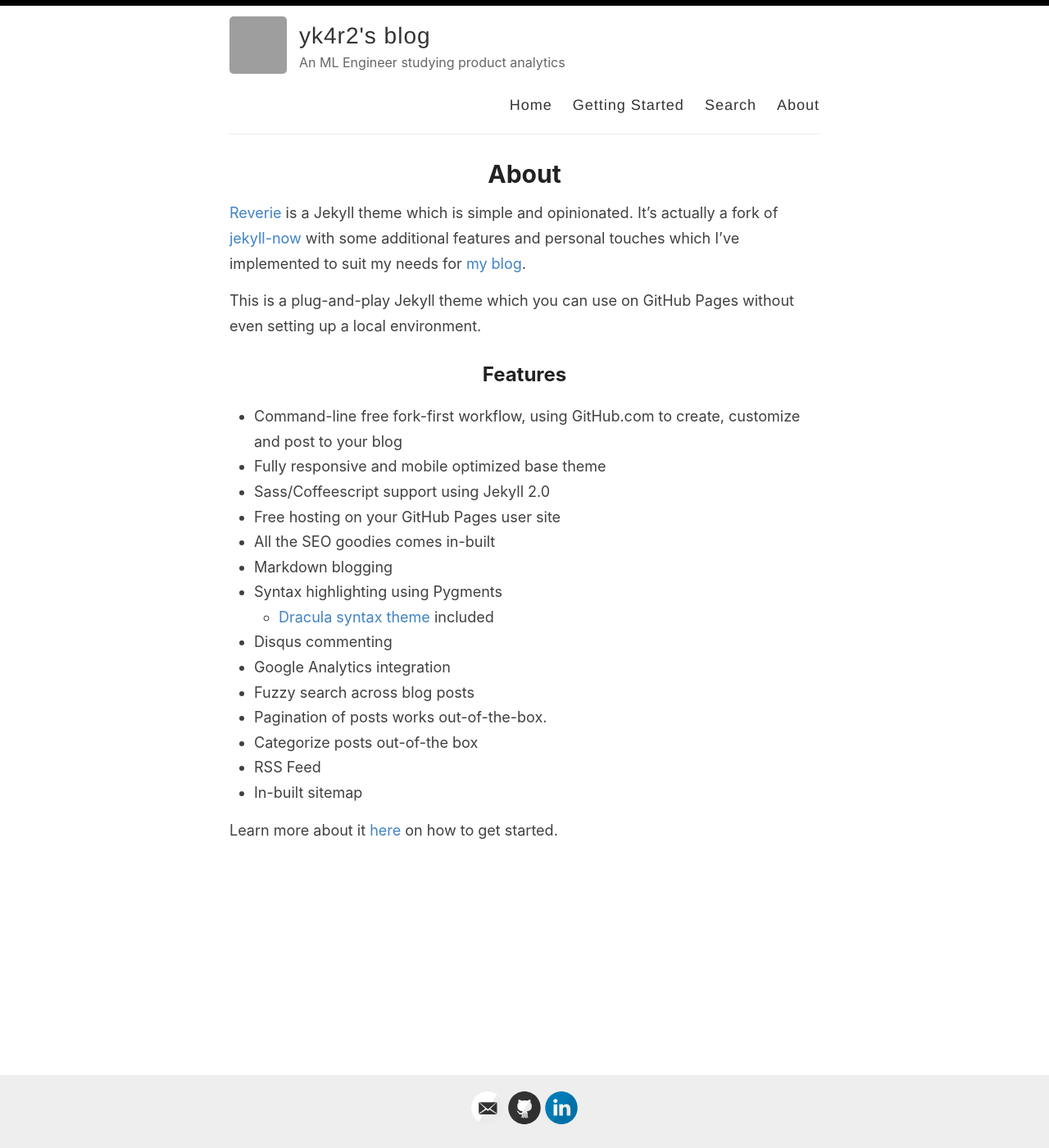
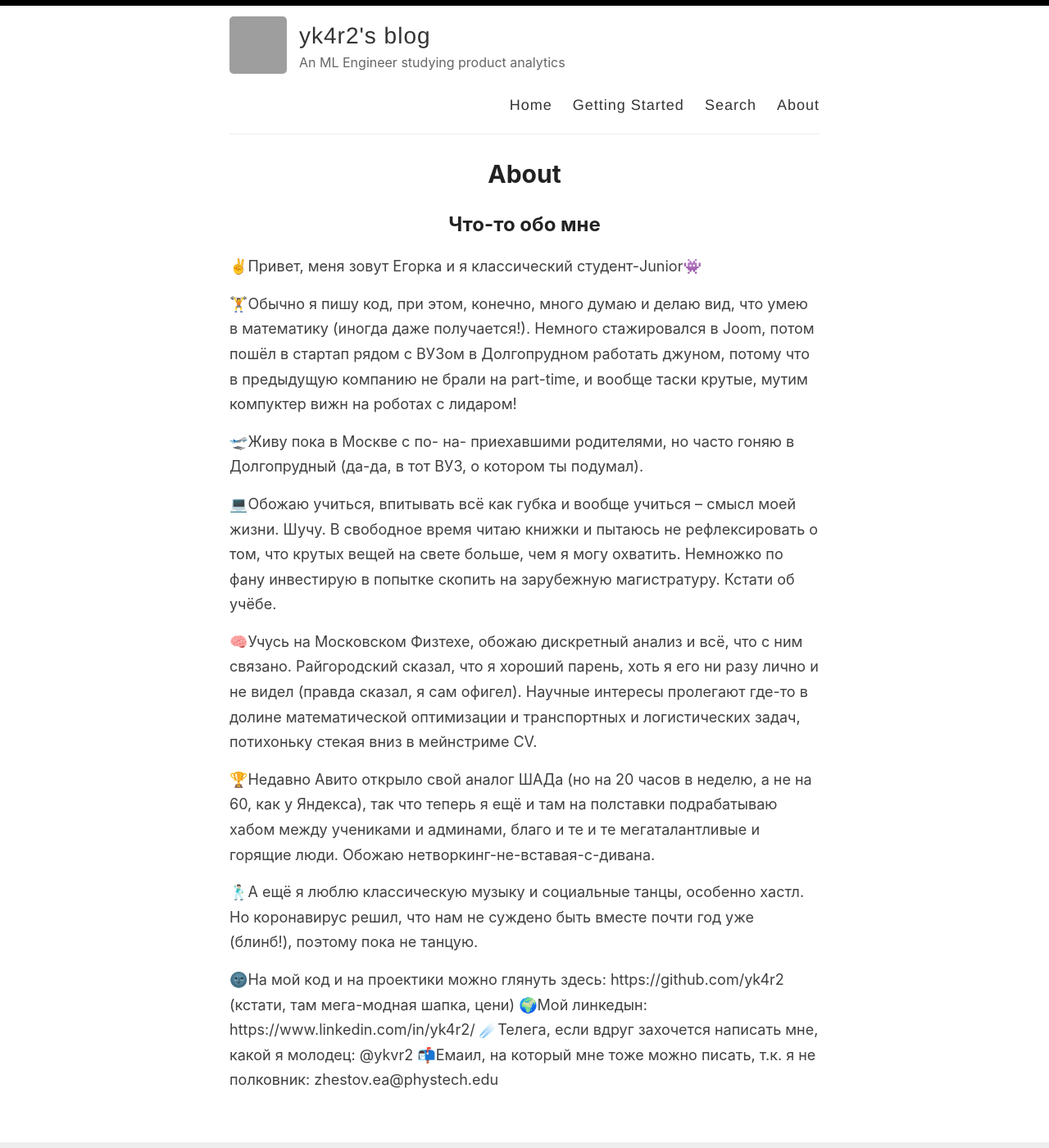
Before and after one commit to yk4r2/yk4r2.github.io, a Jekyll site: the page built from _pages/about.md, in a window 1280 px wide and 1400 px high. Shown: the whole window at 82% size. Built offline with Jekyll 4.4.1, drawn with Linux system fonts in a browser that asks for light colours; grey boxes are pictures that could not be loaded.

Commit message:
Update about.md

```diff
--- a/_pages/about.md
+++ b/_pages/about.md
@@ -4,26 +4,24 @@
 permalink: /about/
 ---
 
-[Reverie](https://github.com/amitmerchant1990/reverie) is a Jekyll theme which is simple and opinionated. It's actually a fork of [jekyll-now](https://github.com/barryclark/jekyll-now) with some additional features and personal touches which I've implemented to suit my needs for [my blog](https://www.amitmerchant.com).
+## Что-то обо мне
 
-This is a plug-and-play Jekyll theme which you can use on GitHub Pages without even setting up a local environment.
+✌️Привет, меня зовут Егорка и я классический студент-Junior👾
 
-## Features
+🏋Обычно я пишу код, при этом, конечно, много думаю и делаю вид, что умею в математику (иногда даже получается!). Немного стажировался в Joom, потом пошёл в стартап рядом с ВУЗом в Долгопрудном работать джуном, потому что в предыдущую компанию не брали на part-time, и вообще таски крутые, мутим компуктер вижн на роботах с лидаром!
 
-- Command-line free fork-first workflow, using GitHub.com to create, customize and post to your blog
-- Fully responsive and mobile optimized base theme
-- Sass/Coffeescript support using Jekyll 2.0
-- Free hosting on your GitHub Pages user site
-- All the SEO goodies comes in-built
-- Markdown blogging
-- Syntax highlighting using Pygments
-    - [Dracula syntax theme](https://draculatheme.com/) included
-- Disqus commenting
-- Google Analytics integration
-- Fuzzy search across blog posts
-- Pagination of posts works out-of-the-box.
-- Categorize posts out-of-the box
-- RSS Feed
-- In-built sitemap
+🛫Живу пока в Москве с по- на- приехавшими родителями, но часто гоняю в Долгопрудный (да-да, в тот ВУЗ, о котором ты подумал).
 
-Learn more about it [here](https://github.com/amitmerchant1990/reverie) on how to get started.
+💻Обожаю учиться, впитывать всё как губка и вообще учиться – смысл моей жизни. Шучу. В свободное время читаю книжки и пытаюсь не рефлексировать о том, что крутых вещей на свете больше, чем я могу охватить. Немножко по фану инвестирую в попытке скопить на зарубежную магистратуру. Кстати об учёбе.
+
+🧠Учусь на Московском Физтехе, обожаю дискретный анализ и всё, что с ним связано. Райгородский сказал, что я хороший парень, хоть я его ни разу лично и не видел (правда сказал, я сам офигел).
+Научные интересы пролегают где-то в долине математической оптимизации и транспортных и логистических задач, потихоньку стекая вниз в мейнстриме CV.
+
+🏆Недавно Авито открыло свой аналог ШАДа (но на 20 часов в неделю, а не на 60, как у Яндекса), так что теперь я ещё и там на полставки подрабатываю хабом между учениками и админами, благо и те и те мегаталантливые и горящие люди. Обожаю нетворкинг-не-вставая-с-дивана.
+
+🕺🏻А ещё я люблю классическую музыку и социальные танцы, особенно хастл. Но коронавирус решил, что нам не суждено быть вместе почти год уже (блинб!), поэтому пока не танцую.
+
+🌚На мой код и на проектики можно глянуть здесь: https://github.com/yk4r2 (кстати, там мега-модная шапка, цени)
+🌍Мой линкедын: https://www.linkedin.com/in/yk4r2/
+☄️Телега, если вдруг захочется написать мне, какой я молодец: @ykvr2
+📬Емаил, на который мне тоже можно писать, т.к. я не полковник: zhestov.ea@phystech.edu
```
